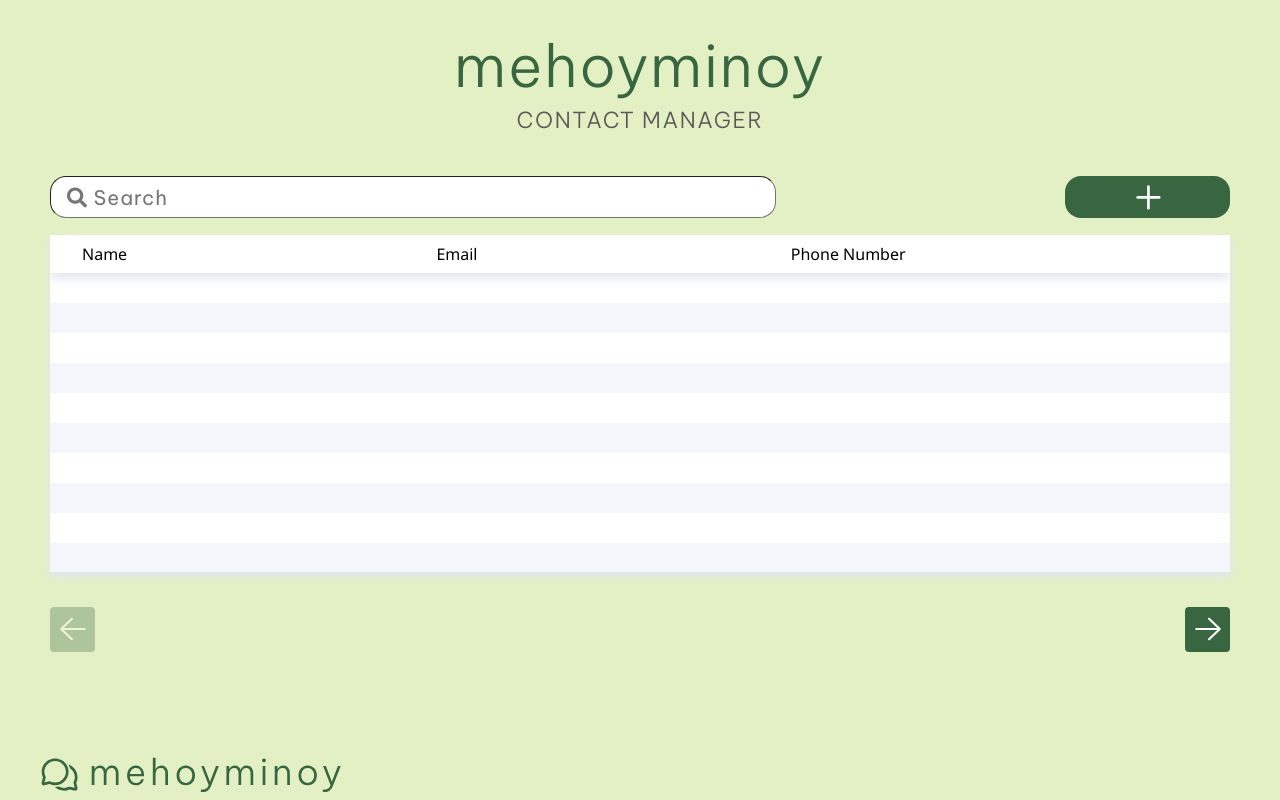
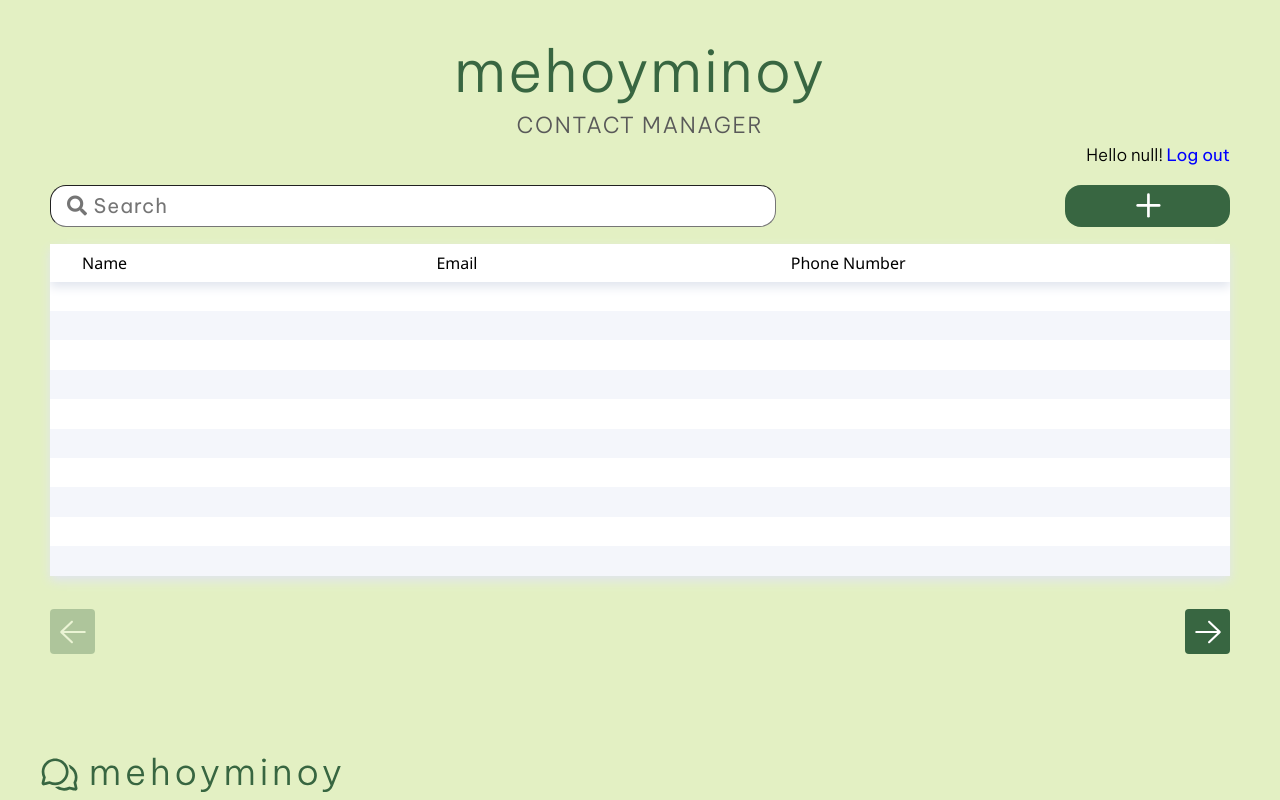
Before and after one commit to ryanata/small-project-group-9, a PHP site: page /pages/contacts-sheet.html in a window 1280 px wide. Run offline with PHP 8.4, Linux system fonts and the light colour scheme; some libraries are stand-ins or nearby versions.

Commit message:
Button style, greeting message, logout btn

```diff
--- a/css/contact.css
+++ b/css/contact.css
@@ -99,6 +99,7 @@ body {
     width: 70%;
     border: none;
     background-color: #386641;
+    cursor: pointer;
 }
 
 .add-btn:hover {
@@ -226,7 +227,11 @@ td {
     font-weight: bold;
     border-color: rgb(71, 89, 0);
     border-radius: 12px;
+    cursor: pointer;
 }
+    .submit-button:hover {
+        background-color: #f5ffdc;
+    }
 
 .close {
     float: right;
@@ -240,6 +245,7 @@ td {
     border: none;
     opacity: 0.7;
     color: rgb(255, 255, 255);
+    cursor: pointer;
   }
   .close:hover {
     opacity: 1;
@@ -263,6 +269,8 @@ td {
 
 .contact-button *:hover {
     fill: #368707;
+    cursor: pointer;
+    opacity: 0.8;
 }
 
 .nav-buttons {
@@ -310,3 +318,28 @@ button:disabled {
     bottom: 0;
     left: 3%;
 }
+
+.greeting-container {
+    display: block;
+    margin: 50px 50px 0px 50px;
+    float: right;
+}
+
+.greeting {
+    display: inline;
+    font-size: 17px;
+}
+
+.logout {
+    border: none;
+    background: none;
+    color: blue;
+    font-size: 17px;
+    font-family: 'Be Vietnam Pro', sans-serif;
+    color: blue;
+    cursor: pointer;
+}
+
+.logout:hover {
+    text-decoration: underline;
+}
--- a/js/contact_data.js
+++ b/js/contact_data.js
@@ -7,13 +7,15 @@ import { urlBase, extension } from './constants.js';
 	Important variables that will be utilized throughout this file
 */
 const USER_ID = sessionStorage.getItem('userID');
+const FIRST_NAME = sessionStorage.getItem('firstName');
 const ENTRIES_PER_PAGE = 10;
 // An object that contains all contacts loaded
 let allPages = {1: new Array(10).fill(null)};
 let hasNext = {1: true};
 // What contact page we're on
 let currentPage = 1;
-
+// Greeting paragraph
+let greetingMessage = document.getElementById("greeting-message");
 
 /*
 	Event Listeners
@@ -39,6 +41,9 @@ $('.table').on('click', "button", (event) => {
 		showEditModal(contact_obj.FirstName, contact_obj.LastName, contact_obj.Address, contact_obj.PhoneNumber);
 	}
 });
+
+// Build greeting message using user's first name
+greetingMessage.innerText = sessionStorage.getItem('firstName') + "!";
 
 newSearch();
 
--- a/js/login.js
+++ b/js/login.js
@@ -66,6 +66,7 @@ function saveCookie()
 	date.setTime(date.getTime()+(minutes*60*1000));
 	document.cookie = "firstName=" + firstName + ",lastName=" + lastName + ",userId=" + userId + ";expires=" + date.toGMTString();
 	sessionStorage.setItem('userID', userId);
+	sessionStorage.setItem('firstName', firstName);
 }
 
 function readCookie()
--- a/pages/contacts-sheet.html
+++ b/pages/contacts-sheet.html
@@ -30,8 +30,10 @@
           <p class="subtitle-text">CONTACT MANAGER</p>
         </div>
 
-        <div class="greeting" id="greeting">
-
+        <div class="greeting-container" id="greeting-container">
+          <p class="greeting">Hello</p>
+          <p class="greeting" id="greeting-message"></p>
+          <button class="logout">Log out</button>
         </div>
       </div>
       <div class="search">
@@ -61,10 +63,10 @@
       </div>
       <div class="nav-buttons">
         <div class="left-btn-container">
-          <button class="left-btn"><img class="arrow" src="../images/ArrowLeft.svg"></img></button>
+          <button class="left-btn" id="left-btn"><img class="arrow" src="../images/ArrowLeft.svg"></img></button>
         </div>
         <div class="right-btn-container">
-          <button class="right-btn"><img class="arrow" src="../images/ArrowRight.svg"></img></button>
+          <button class="right-btn" id="right-btn"><img class="arrow" src="../images/ArrowRight.svg"></img></button>
         </div>
       </div>
       <div class="footer">
```
Also changed, not shown: css/style.css (+10 -0 lines).
